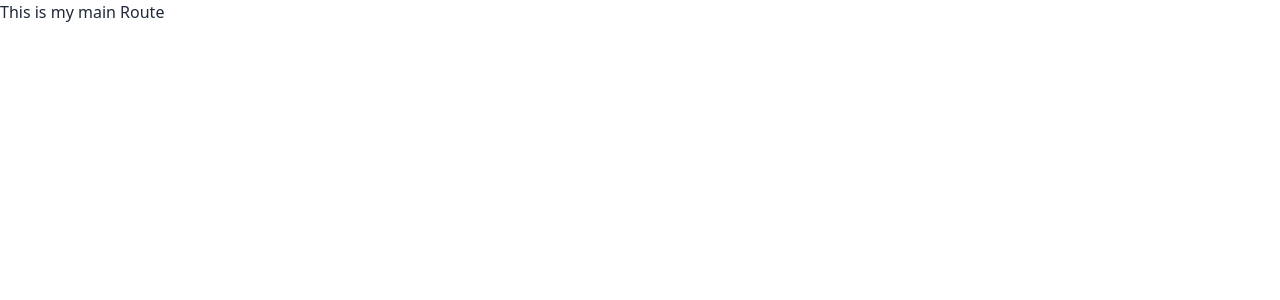
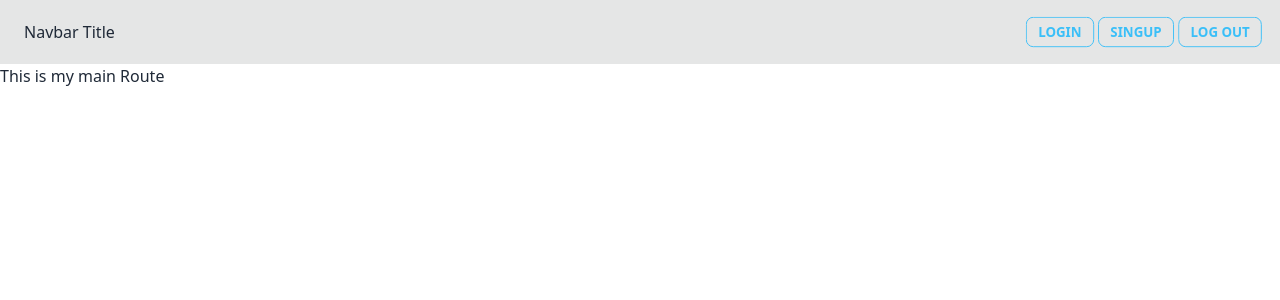
Before and after one commit to BANIKKURAISHI/My-blog-client-11, a React (Vite) app: page / in a window 1280 px wide. Shown: the top 300 px of the page. Built offline with nearby package versions, Linux system fonts and the light colour scheme.

Commit message:
I have done my firebase setup

```diff
--- /dev/null
+++ b/src/Components/Firebase/Firebase.config.js
@@ -0,0 +1,13 @@
+import { initializeApp } from "firebase/app";
+import { getAuth } from "firebase/auth";
+const firebaseConfig = {
+  apiKey: import.meta.env.VITE_APIKEY,
+  authDomain: import.meta.env. VITE_AUTHDOMAIN,
+  projectId: import.meta.env.VITE_PROJECTID,
+  storageBucket: import.meta.env. VITE_STORAGEBUCKET,
+  messagingSenderId: import.meta.env.VITE_MESSAGINGSENDERID,
+  appId: import.meta.env.VITE_APPID
+};
+const app = initializeApp(firebaseConfig);
+const auth = getAuth(app);
+export default auth
--- /dev/null
+++ b/src/Components/Firebase/Provider/AuthProvider.jsx
@@ -0,0 +1,20 @@
+import { createContext } from "react";
+import { PropTypes } from 'prop-types';
+export const AuthContext =createContext()
+const AuthProvider = ( {children} ) => {
+
+
+
+
+
+
+    return (
+        <AuthContext.Provider >
+           {children}
+        </AuthContext.Provider>
+    );
+};
+AuthProvider.propTypes={
+children:PropTypes.node
+}
+export default AuthProvider;
--- /dev/null
+++ b/src/Components/Firebase/Provider/Privet.jsx
@@ -0,0 +1,11 @@
+
+
+const Privet = () => {
+    return (
+        <div>
+
+        </div>
+    );
+};
+
+export default Privet;
--- /dev/null
+++ b/src/Components/Hooks/UI/Contain.jsx
@@ -0,0 +1,13 @@
+import { PropTypes } from 'prop-types';
+
+const Contain = ({children}) => {
+    return (
+        <div className='max-w-7xl mx-auto'>
+        {children}
+        </div>
+    );
+};
+Contain.propTypes={
+    children:PropTypes.node
+}
+export default Contain;
--- a/src/Components/MainLayout/Main.jsx
+++ b/src/Components/MainLayout/Main.jsx
@@ -1,8 +1,12 @@
+import Navbar from "../Navbar&&Footer/Navbar";
+
+
 
 
 const Main = () => {
     return (
         <div>
+            <Navbar></Navbar>
            <h1>This is my main Route</h1>
         </div>
     );
--- a/src/Components/Navbar&&Footer/Navbar.jsx
+++ b/src/Components/Navbar&&Footer/Navbar.jsx
@@ -0,0 +1,65 @@
+import { NavLink } from "react-router-dom";
+import PropTypes from 'prop-types';
+import Contain from "../Hooks/UI/Contain";
+
+
+const Navbar = ({children}) => {
+  const navItem=<>
+  <NavLink
+  to="/login"
+  className={({ isActive, isPending }) =>
+    isPending ? "pending" : isActive ? "btn btn-sm btn-outline btn-warning" : "btn btn-sm btn-outline btn-info"
+  }
+>
+  Login
+</NavLink>
+<NavLink
+  to="/singUp"
+  className={({ isActive, isPending }) =>
+    isPending ? "pending" : isActive ? "btn btn-sm btn-outline btn-warning" : "btn btn-sm btn-outline btn-info"
+  }
+>
+  SingUp
+</NavLink>
+<button className="btn btn-sm btn-outline btn-info">Log out</button>
+
+
+
+  </>
+  return (
+    <Contain>
+    <div className="drawer">
+  <input id="my-drawer-3" type="checkbox" className="drawer-toggle" />
+  <div className="drawer-content flex flex-col">
+    {/* Navbar */}
+    <div className="w-full navbar bg-base-300">
+      <div className="flex-none lg:hidden">
+        <label htmlFor="my-drawer-3" aria-label="open sidebar" className="btn btn-square btn-ghost">
+          <svg xmlns="http://www.w3.org/2000/svg" fill="none" viewBox="0 0 24 24" className="inline-block w-6 h-6 stroke-current"><path strokeLinecap="round" strokeLinejoin="round" strokeWidth="2" d="M4 6h16M4 12h16M4 18h16"></path></svg>
+        </label>
+      </div>
+      <div className="flex-1 px-2 mx-2">Navbar Title</div>
+      <div className="flex-none hidden lg:block">
+        <ul className="menu menu-horizontal">
+        {navItem}
+        </ul>
+      </div>
+    </div>
+    {children}
+
+  </div>
+  <div className="drawer-side">
+    <label htmlFor="my-drawer-3" aria-label="close sidebar" className="drawer-overlay"></label>
+    <ul className="menu p-4 w-80 min-h-full bg-base-200">
+     {navItem}
+    </ul>
+  </div>
+</div>
+</Contain>
+  )
+};
+Navbar.propTypes={
+  children:PropTypes.node
+}
+
+export default Navbar;
--- a/src/Components/Pages/Login.jsx
+++ b/src/Components/Pages/Login.jsx
@@ -1,9 +1,13 @@
+import Navbar from "../Navbar&&Footer/Navbar";
 
 
 const Login = () => {
     return (
+
         <div>
-          <h1>This is log in page</h1>
+          <Navbar></Navbar>
+
+
         </div>
     );
 };
--- a/src/main.jsx
+++ b/src/main.jsx
@@ -4,9 +4,12 @@ import ReactDOM from 'react-dom/client'
 import './index.css'
 import myCreateRoute from './Components/MainLayout/Route'
 import { RouterProvider } from 'react-router-dom'
+import AuthProvider from './Components/Firebase/Provider/AuthProvider'
 
 ReactDOM.createRoot(document.getElementById('root')).render(
   <React.StrictMode>
+    <AuthProvider>
     <RouterProvider router={myCreateRoute} />
+    </AuthProvider>
   </React.StrictMode>,
 )
```
Also changed, not shown: package.json (+7 -1 lines), src/Components/Pages/Children.jsx (added), 1 other file (tests, documents, lock files or other folders).
